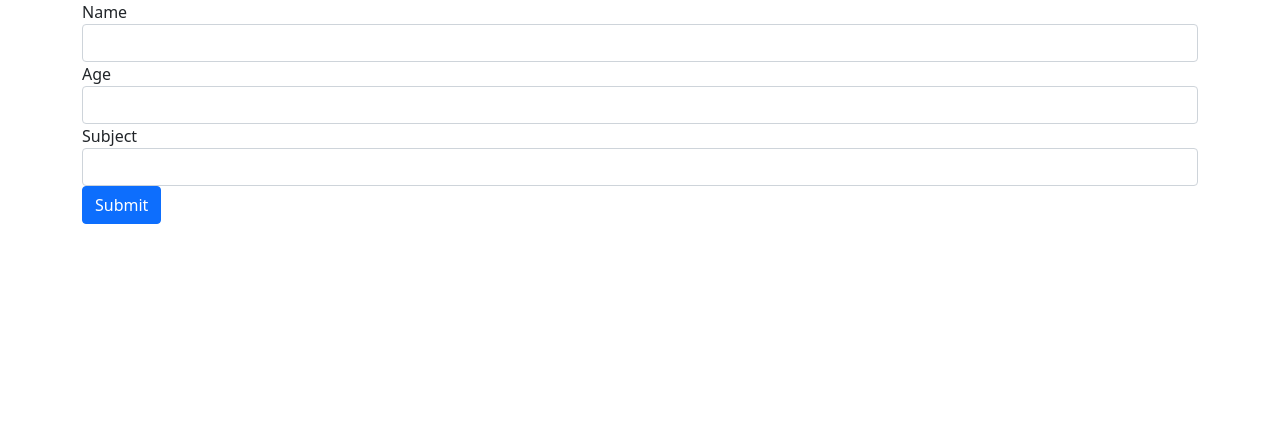
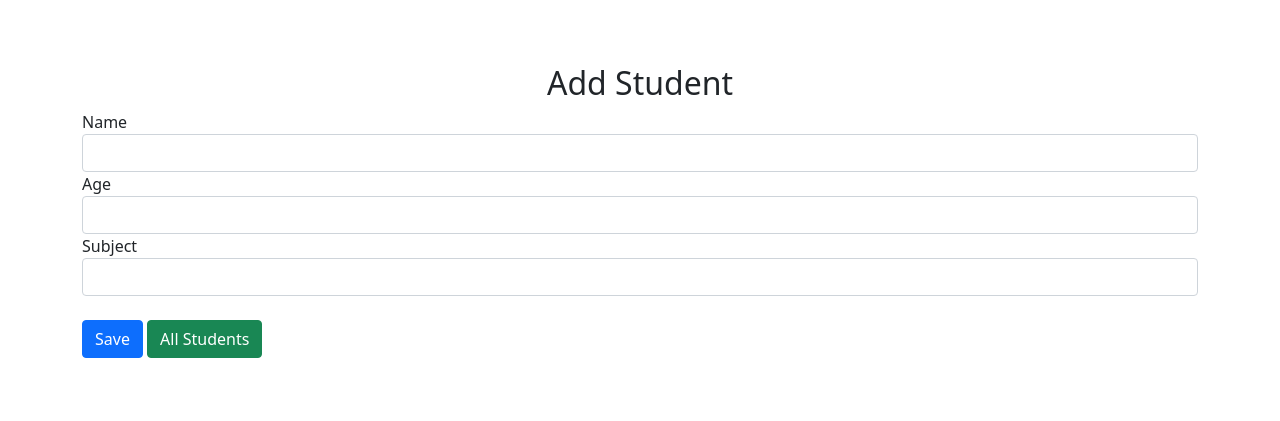
Before and after one commit to priyan1995/php-users-crud, a PHP site: page /students/insert.php in a window 1280 px wide. Shown: the top 421 px of the page. Run offline with PHP 8.4, Linux system fonts and the light colour scheme.

Commit message:
linkes set

```diff
--- a/assets/style.css
+++ b/assets/style.css
@@ -0,0 +1,3 @@
+section{
+    padding: 5% 0;
+}
--- a/header.php
+++ b/header.php
@@ -8,7 +8,8 @@
 
   <!-- Bootstrap CSS -->
   <link href="https://cdn.jsdelivr.net/npm/bootstrap@5.0.1/dist/css/bootstrap.min.css" rel="stylesheet" integrity="sha384-+0n0xVW2eSR5OomGNYDnhzAbDsOXxcvSN1TPprVMTNDbiYZCxYbOOl7+AMvyTG2x" crossorigin="anonymous">
-  <link rel="stylesheet" href="assets/style.css">
+
+  <link rel="stylesheet" href="../assets/style.css">
 
   <script src="https://code.jquery.com/jquery-3.6.0.js" integrity="sha256-H+K7U5CnXl1h5ywQfKtSj8PCmoN9aaq30gDh27Xc0jk=" crossorigin="anonymous"></script>
 
--- a/students/insert.php
+++ b/students/insert.php
@@ -30,6 +30,14 @@ if ($_SERVER["REQUEST_METHOD"] == "POST" && isset($_POST['name']) && isset($_POS
 
 <section class="insert-form-sec">
     <div class="container">
+
+        <div class="row">
+            <div class="col-12 text-center">
+                <h2>Add Student</h2>
+            </div>
+
+            <div class="col-12">
+
                 <form id="studentAddForm" action="" method="post">
 
                     <div class="form-group">
@@ -47,9 +55,13 @@ if ($_SERVER["REQUEST_METHOD"] == "POST" && isset($_POST['name']) && isset($_POS
                         <input type="text" class="form-control" name="subject">
                     </div>
 
-            <button type="button" name="submit" id="submitBtn" class="btn btn-primary">Submit</button>
+                    <br>
+                    <button type="button" name="submit" id="submitBtn" class="btn btn-primary">Save</button>
+                    <a href="./view.php" class="btn btn-success">All Students</a>
 
                 </form>
+            </div>
+        </div>
     </div>
 </section>
 
```
Also changed, not shown: students/view.php (+15 -1 lines). Lines whose indentation alone changed are shown as unchanged.
